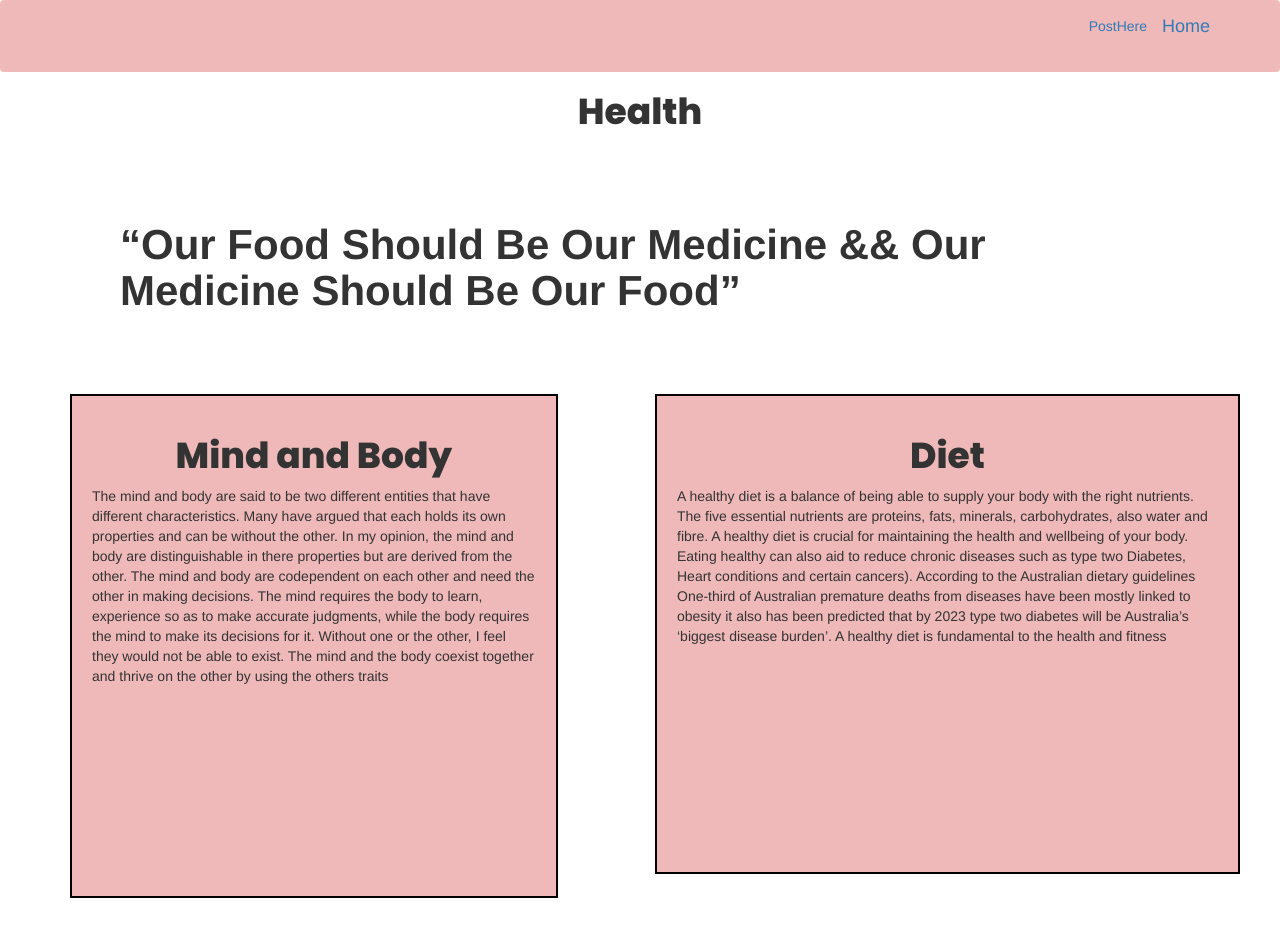
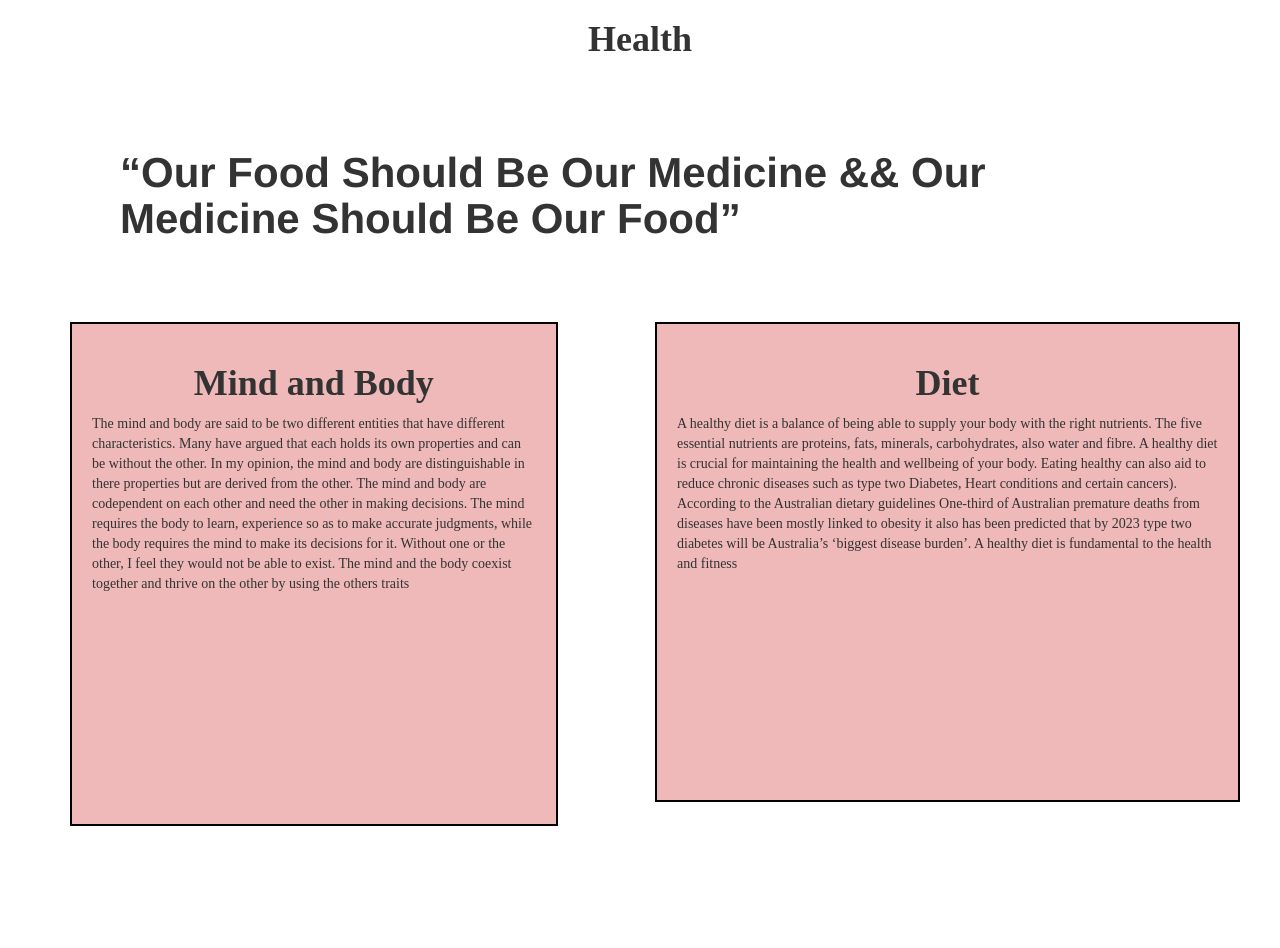
Before and after one commit to Joseph-oderoh/Fitness_Freak, a Flask app: page / in a window 1280 px wide. After the commit the page ends 826 px from the top, so only its background shows below. Run offline with Flask 2, Linux system fonts and the light colour scheme; data that the repository does not hold is empty; some libraries are stand-ins or nearby versions; some web fonts are replaced.

Commit message:
change base.html styleg

```diff
--- a/app/health/views.py
+++ b/app/health/views.py
@@ -37,8 +37,8 @@ def post(post_id):
 #@login_required
 def update_post(post_id):
     post=Post.query.filter_by(id=post_id).first()
-    if post.user != current_user:
-        abort(403)
+    # if post.user != current_user:
+    #     abort(403)
 
     form=FormPost()
     if form.validate_on_submit():
@@ -57,8 +57,8 @@ def update_post(post_id):
 #@login_required
 def delete_post(post_id):
     post=Post.query.filter_by(id=post_id).first()
-    if post.user != current_user:
-        abort(403)
+    # if post.user != current_user:
+        # abort(403)
     db.session.delete(post)
     db.session.commit()
     flash('Your post has been deleted successfully!','success')
@@ -76,7 +76,7 @@ def comments(post_id):
             comment = Comment(
             content=form.content.data,
             post_id=post_id,
-            user_id=current_user.id
+            # user_id=current_user.id
         )
             db.session.add(comment)
             db.session.commit()
--- a/app/static/css/base.css
+++ b/app/static/css/base.css
@@ -18,6 +18,7 @@ body{
     height: 63vh;
     border: 2px solid black;
     padding: 20px;
+    font-family: serif;
 
 }
 .diet{
@@ -25,6 +26,7 @@ body{
     height: 60vh;
     border: 2px solid black;
     padding: 20px;
+    font-family: serif;
 
 }
 .cont1{
@@ -43,3 +45,6 @@ nav{
     font-weight: 700;
 
 }
+a{
+    text-decoration: none;
+}
--- a/app/templates/base.html
+++ b/app/templates/base.html
@@ -11,19 +11,14 @@
 
   </head>
   <body>
-    {% block body %}
+
   <body>
 
   <!-- Navbar block  -->
   {% block navbar %}
   {% include 'navbar.html' %}
   {% endblock %}
-    {% block styles %} {{super()}}
-    <link
-      href="{{url_for('static',filename='css/base.css')}}"
-      rel="stylesheet"
-    />
-    {% endblock %}
+
 
      {% block content%}
 
@@ -32,5 +27,4 @@
     <link rel="preconnect" href="https://fonts.gstatic.com" crossorigin>
     <link href="https://fonts.googleapis.com/css2?family=Beau+Rivage&family=Eczar:wght@800&family=Inspiration&family=Lobster&family=Macondo&family=Poppins:ital,wght@0,100;0,200;0,300;0,400;0,500;0,600;0,700;0,800;0,900;1,100;1,200;1,300;1,400;1,500;1,600;1,700;1,800;1,900&family=Roboto:wght@900&family=Square+Peg&family=Tangerine:wght@400;700&display=swap" rel="stylesheet"/>
   </body>
-  {%endblock%}
 </html>
--- a/app/templates/index.html
+++ b/app/templates/index.html
@@ -1,4 +1,11 @@
 {% extends 'base.html'%}
+{% block body %}
+{% block styles %} {{super()}}
+<link
+  href="{{url_for('static',filename='css/base.css')}}"
+  rel="stylesheet"
+/>
+{% endblock %}
 {% block content%}
 <h1 class="header text-center">Health</h1>
 
@@ -44,8 +51,7 @@
   </div>
   {% endfor %}
 
-
-
+  {% endblock%}
 
 
 {% endblock%}
```
